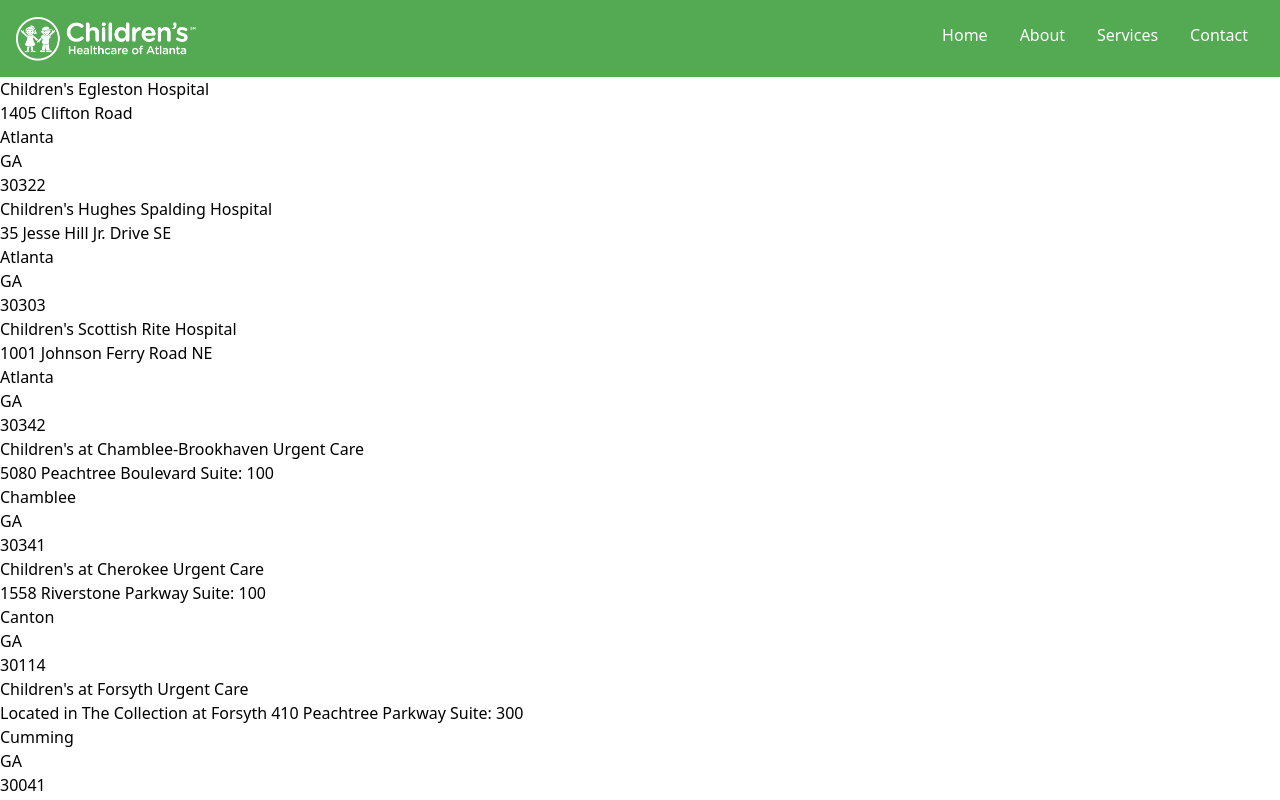
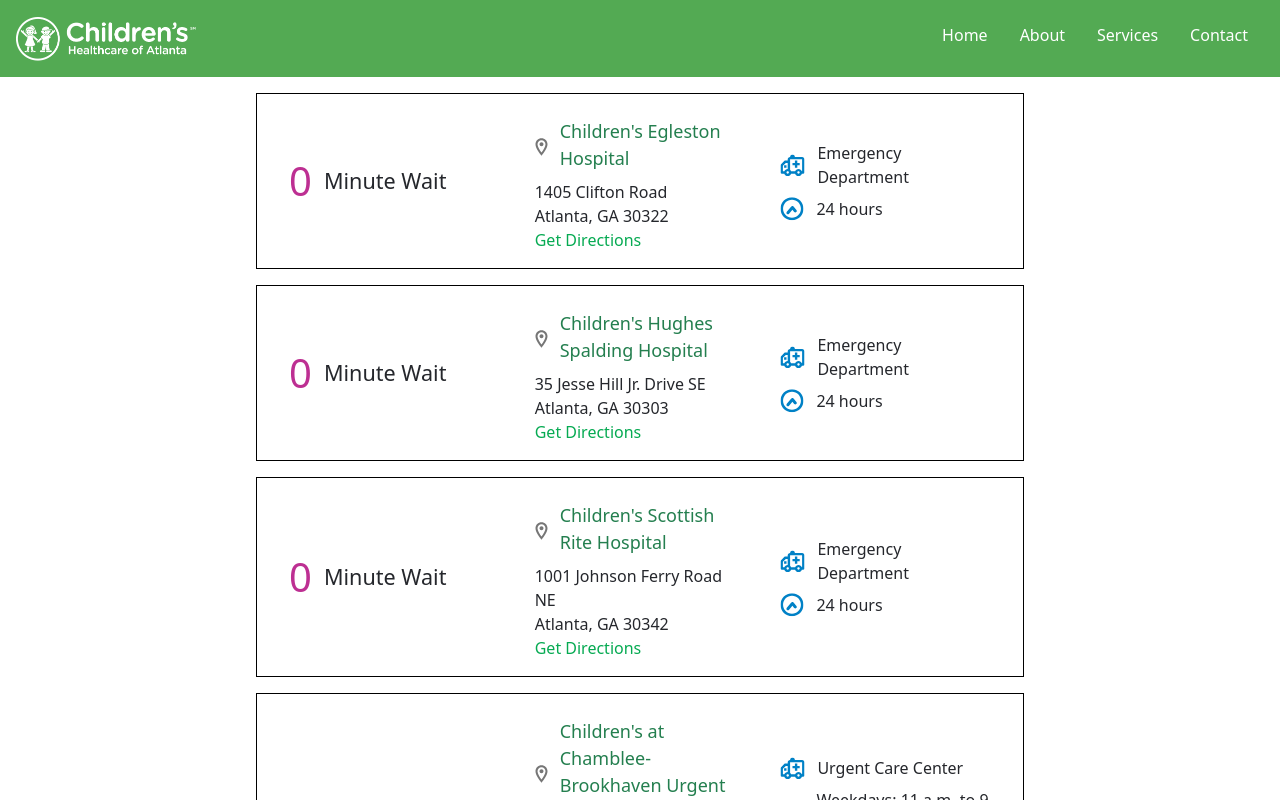
Before and after one commit to DaveKobrin/choa_npo_redo, a Next.js app in the folder choa-org/: page /wait_times in a window 1280 px wide. Shown: the top 800 px of the page. Built offline with nearby package versions, Linux system fonts and the light colour scheme.

Commit message:
wait card implemented

```diff
--- /dev/null
+++ b/choa-org/src/components/waitCard.jsx
@@ -0,0 +1,71 @@
+import { CardDiv, SubDiv, TimeP, TimeSpan, LocNameP, CardText, GreenSpan, SvgWrapper, LocSubDiv } from "@/styles/waitCardStyles";
+
+import Link from "next/link";
+
+
+export const WaitCard = (props) => {
+    const { location } = props;
+
+    return (
+        <CardDiv>
+            <SubDiv>
+                <LocSubDiv>
+                    <TimeSpan>{location.waitTime}</TimeSpan>
+                    <TimeP>
+                        Minute Wait
+                    </TimeP>
+                </LocSubDiv>
+            </SubDiv>
+            <SubDiv>
+                <LocSubDiv>
+                    <SvgWrapper>
+                        <svg className="inline" xmlns="http://www.w3.org/2000/svg" width="13" height="18" viewBox="0 0 13 18" fill="none">
+                            <path fillRule="evenodd" clipRule="evenodd" d="M6.5 2.32898C8.706 2.32898 10.5 4.1071 10.5 6.29358C10.5 8.7784 8.062 12.5319 6.499 14.6014C4.936 12.5339 2.5 8.78137 2.5 6.29358C2.5 4.1071 4.294 2.32898 6.5 2.32898ZM6.5 17.7533C8.903 14.8958 12.5 9.99751 12.5 6.29358C12.5 3.01387 9.809 0.34668 6.5 0.34668C3.191 0.34668 0.5 3.01387 0.5 6.29358C0.5 9.9985 4.099 14.8968 6.5 17.7533Z" fill="#767676" />
+                            <path fillRule="evenodd" clipRule="evenodd" d="M8.5 6.29358C8.5 5.20133 7.603 4.31128 6.5 4.31128C5.397 4.31128 4.5 5.20133 4.5 6.29358C4.5 7.38583 5.397 8.27588 6.5 8.27588C7.603 8.27588 8.5 7.38583 8.5 6.29358Z" fill="#767676" />
+                        </svg>
+                    </SvgWrapper>
+                    <LocNameP>{location.name}</LocNameP>
+                </LocSubDiv>
+                <CardText>{location.address}</CardText>
+                <CardText>{location.city}, {location.state} {location.zipcode}</CardText>
+                <Link href="#"><CardText><GreenSpan>Get Directions</GreenSpan></CardText></Link>
+            </SubDiv>
+            <SubDiv>
+                <LocSubDiv>
+                    <SvgWrapper>
+                        <svg xmlns="http://www.w3.org/2000/svg" width="25" height="23" viewBox="0 0 25 23" fill="none">
+                            <g clipPath="url(#clip0_199_1252)">
+                                <path fillRule="evenodd" clipRule="evenodd" d="M18.5 19.7037C17.8388 19.7037 17.3 19.1661 17.3 18.5037C17.3 17.8413 17.8388 17.3037 18.5 17.3037C19.1612 17.3037 19.7 17.8413 19.7 18.5037C19.7 19.1661 19.1612 19.7037 18.5 19.7037ZM7.7 19.7037C7.0388 19.7037 6.5 19.1661 6.5 18.5037C6.5 17.8413 7.0388 17.3037 7.7 17.3037C8.3612 17.3037 8.9 17.8413 8.9 18.5037C8.9 19.1661 8.3612 19.7037 7.7 19.7037ZM2.9 11.8017L5.7968 8.90366H7.7V14.9037C6.1376 14.9037 4.8188 15.9093 4.322 17.3037H2.9V11.8017ZM22.1 5.30366V17.3037H21.8792C21.3812 15.9093 20.0624 14.9037 18.5 14.9037C16.9376 14.9037 15.6188 15.9093 15.122 17.3037H11.0792C10.8764 16.7349 10.5392 16.2357 10.1 15.8397V5.30366H22.1ZM22.1 2.90366H14.9C14.9 1.57886 13.826 0.503662 12.5 0.503662C11.1752 0.503662 10.1 1.57886 10.1 2.90366C8.7764 2.90366 7.7 3.98126 7.7 5.30366V6.50366H5.3C4.982 6.50366 4.676 6.62966 4.4516 6.85526L0.8516 10.4553C0.626 10.6797 0.5 10.9857 0.5 11.3037V18.5037C0.5 19.1661 1.0376 19.7037 1.7 19.7037H4.322C4.8188 21.0981 6.1376 22.1037 7.7 22.1037C9.2624 22.1037 10.5812 21.0981 11.0792 19.7037H15.122C15.6188 21.0981 16.9376 22.1037 18.5 22.1037C20.0624 22.1037 21.3812 21.0981 21.8792 19.7037H23.3C23.9624 19.7037 24.5 19.1661 24.5 18.5037V5.30366C24.5 3.98126 23.4236 2.90366 22.1 2.90366Z" fill="#0081C6" />
+                                <path fillRule="evenodd" clipRule="evenodd" d="M14.9 13.7037H17.3V11.3037H19.7V8.90366H17.3V6.50366H14.9V8.90366H12.5V11.3037H14.9V13.7037Z" fill="#0081C6" />
+                                <path fillRule="evenodd" clipRule="evenodd" d="M6.49961 11.303H4.09961V13.703H6.49961V11.303Z" fill="#0081C6" />
+                            </g>
+                            <defs>
+                                <clipPath id="clip0_199_1252">
+                                    <rect width="24" height="22.1538" fill="white" transform="translate(0.5 0.503052)" />
+                                </clipPath>
+                            </defs>
+                        </svg>
+                    </SvgWrapper>
+                    <CardText>{location.facilityType}</CardText>
+                </LocSubDiv>
+                <LocSubDiv>
+                    <SvgWrapper>
+                        <svg xmlns="http://www.w3.org/2000/svg" width="24" height="24" viewBox="0 0 24 24" fill="none">
+                            <g clipPath="url(#clip0_199_1261)">
+                                <path fillRule="evenodd" clipRule="evenodd" d="M12 20.6444C7.06778 20.6444 3.05556 16.6322 3.05556 11.7C3.05556 6.76901 7.06778 2.75551 12 2.75551C16.9322 2.75551 20.9444 6.76901 20.9444 11.7C20.9444 16.6322 16.9322 20.6444 12 20.6444ZM12 0.199951C5.65967 0.199951 0.5 5.35962 0.5 11.7C0.5 18.0416 5.65967 23.2 12 23.2C18.3403 23.2 23.5 18.0416 23.5 11.7C23.5 5.35962 18.3403 0.199951 12 0.199951Z" fill="#0081C6" />
+                                <path d="M11.2867 9.59612C11.8538 8.94282 12.8447 8.90921 13.4555 9.49463L13.5536 9.59793L16.437 12.93C16.9791 13.5564 16.9107 14.5037 16.2843 15.0458C15.6947 15.556 14.8209 15.5254 14.2682 14.9978L14.1685 14.8931L12.4167 12.8694L9.05807 16.7393C8.54692 17.3281 7.67764 17.4219 7.0556 16.9782L6.94201 16.8886C6.35324 16.3775 6.25938 15.5082 6.70315 14.8862L6.79267 14.7726L11.2867 9.59612Z" fill="#0081C6" />
+                            </g>
+                            <defs>
+                                <clipPath id="clip0_199_1261">
+                                    <rect width="23" height="23" fill="white" transform="translate(0.5 0.199951)" />
+                                </clipPath>
+                            </defs>
+                        </svg>
+                    </SvgWrapper>
+                    <CardText>{location.hours}</CardText>
+                </LocSubDiv>
+
+            </SubDiv>
+        </CardDiv>
+    )
+}
--- a/choa-org/src/pages/wait_times.js
+++ b/choa-org/src/pages/wait_times.js
@@ -1,3 +1,4 @@
+import { WaitCard } from "@/components/waitCard";
 import {locationAndWaitTimes} from "@/data/locationAndWaitTimes";
 
 const WaitTimes = () => {
@@ -5,11 +6,7 @@
         locationAndWaitTimes.map((location, idx) => {
             return (
             <>
-                <p>{location.name}</p>
-                <p>{location.address}</p>
-                <p>{location.city}</p>
-                <p>{location.state}</p>
-                <p>{location.zipcode}</p>
+                <WaitCard location={location} key={idx} />
             </>
         )})
     )
--- a/choa-org/src/styles/globalstyles.js
+++ b/choa-org/src/styles/globalstyles.js
@@ -19,18 +19,20 @@
 `;
 
 export const PageColors = {
-    MEDIUM_GRAY : "#5a5a5a",
-    BACKGROUND_WHITE : "#f5f5f5",
-    BACKGROUND_DK_BLUE : "#011626",
-    BRIGHT_GREEN : "#06aa52",
-    BUTTON_GREEN :"#27935a",
-    BUTTON_DK_GREEN :"#247f4f",
-    BUTTON_YELLOW : "#f6b221",
-    BUTTON_DK_YELLOW : "#d0961f",
-    TEXT_WHITE : "#ffffff",
-    TEXT_BLACK : "#25272c",
-    TRUE_BLACK : "#000000",
-    BROWN : "#2a1c15",
+    MEDIUM_GRAY         : "#5a5a5a",
+    BACKGROUND_WHITE    : "#f5f5f5",
+    BACKGROUND_DK_BLUE  : "#011626",
+    BRIGHT_GREEN        : "#06aa52",
+    BUTTON_GREEN        : "#27935a",
+    BUTTON_DK_GREEN     : "#247f4f",
+    BUTTON_YELLOW       : "#f6b221",
+    BUTTON_DK_YELLOW    : "#d0961f",
+    TEXT_WHITE          : "#ffffff",
+    TEXT_BLACK          : "#25272c",
+    TRUE_BLACK          : "#000000",
+    BROWN               : "#2a1c15",
+    WINE                : "#BD2F92",
+    LT_BLUE             : "#0081C6",
 }
 
 export const DeviceSize = {
--- /dev/null
+++ b/choa-org/src/styles/waitCardStyles.js
@@ -0,0 +1,54 @@
+import styled from "styled-components"
+import { PageColors } from "./globalstyles";
+
+
+export const CardDiv = styled.div`
+    width: 60vw;
+    margin: 1rem auto;
+    padding: 1rem 2rem;
+    color: ${PageColors.TEXT_BLACK};
+    display: flex;
+    align-items: center;
+    justify-content: space-between;
+    border: 1px solid ${PageColors.TRUE_BLACK};
+`;
+
+export const SubDiv = styled.div`
+    width: 30%;
+`;
+
+export const LocSubDiv = styled.div`
+    width: 100%;
+    display: flex;
+    margin: 0.5rem auto;
+    align-items: center;
+`;
+
+export const TimeP = styled.p`
+    font-size: 1.35rem;
+`;
+
+export const TimeSpan = styled.span`
+    font-size: 2.5rem;
+    margin-right: 0.75rem;
+    color: ${PageColors.WINE};
+`;
+
+export const LocNameP = styled.p`
+    font-size: 1.125rem;
+    font-weight: 500;
+    color: ${PageColors.BUTTON_DK_GREEN};
+`;
+
+export const CardText = styled.p`
+
+`;
+
+export const GreenSpan = styled.span`
+    color: ${PageColors.BRIGHT_GREEN};
+`;
+
+export const SvgWrapper = styled.div`
+    display: inline;
+    margin-right: 0.75rem;
+`;
```
